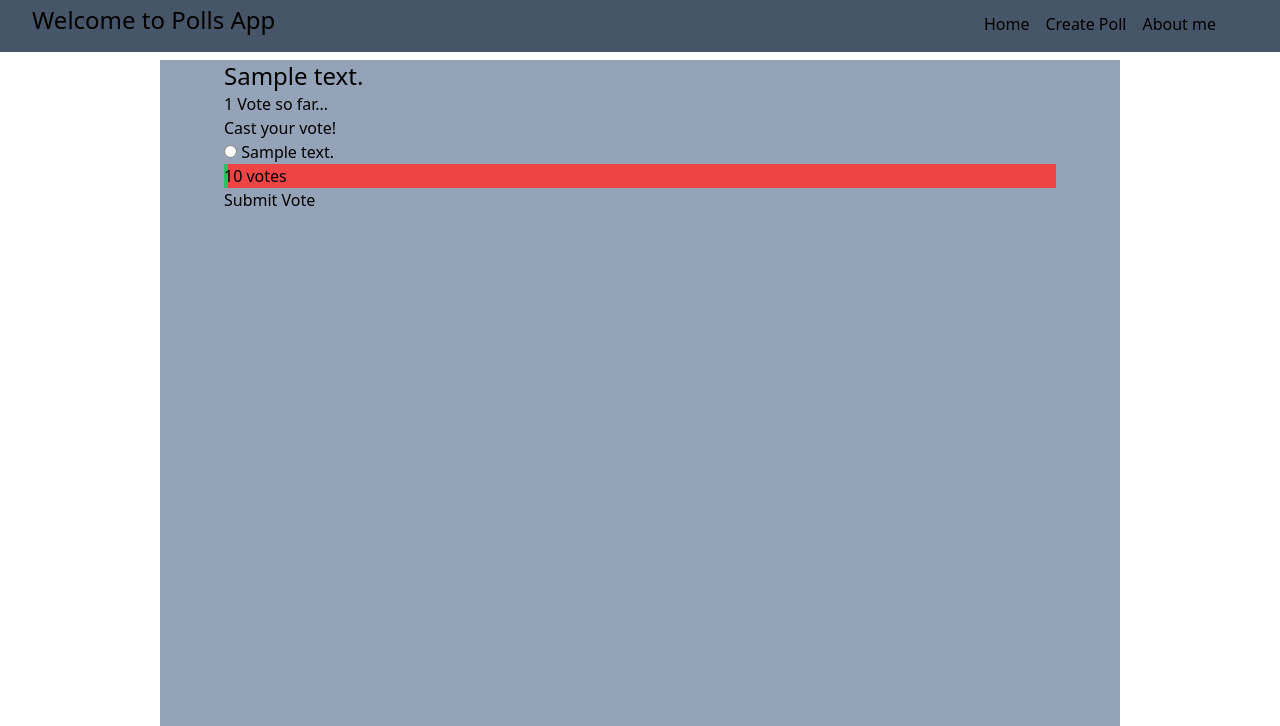
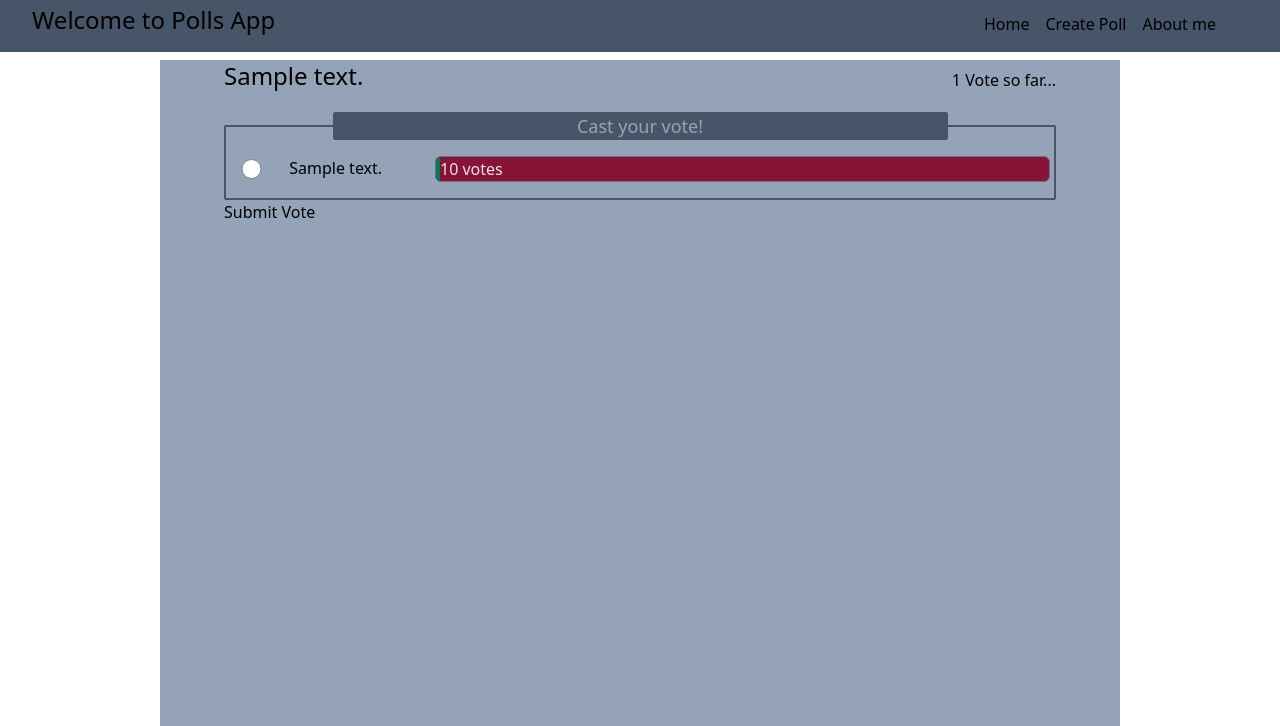
Before and after one commit to wstrother/events_site, a Django app: template polls/templates/polls/base_detail.html in a window 1280 px wide. Shown: the top 726 px of the page. Run offline with Django 5.2, Linux system fonts and the light colour scheme; the template is opened without the code that fills it: most values are stand-ins (such as "Sample title", 1, 10 or a date in 2020); style sheets or scripts are compiled from the project's sources; some libraries are stand-ins or nearby versions.

Commit message:
tailwind on vote form

```diff
--- a/polls/templates/polls/components/vote_meter.html
+++ b/polls/templates/polls/components/vote_meter.html
@@ -1,12 +1,12 @@
-<div class="flex bg-red-500 relative overflow-hidden"
+<div class="flex bg-rose-900 relative overflow-hidden rounded-md border border-gray-500"
     id="vote-meter-div-{{choice.id}}"
     >
 
-    <span class="absolute z-10">
+    <span class="absolute z-10 text-gray-200 mx-1">
         {{ choice.votes }} vote{{ choice.votes|pluralize }}
     </span>
 
-    <div class="flex bg-green-500 vote-meter {% if loading %}loading{% endif %}"
+    <div class="flex bg-emerald-700 vote-meter {% if loading %}loading{% endif %}"
         style="width:{{ choice.get_vote_share }}%"
         id="vote-meter-inner-div-{{choice.id}}"
         >
--- a/polls/templates/polls/detail.html
+++ b/polls/templates/polls/detail.html
@@ -1,7 +1,9 @@
-<h1>{{ question.question_text }}</h1>
+<div class="flex flex-row justify-between items-end mb-4 pb-1">
+  <h1>{{ question.question_text }}</h1>
 
-<div>
-{{ question.get_vote_count }} Vote{{ question.get_vote_count|pluralize }} so far...
+  <div>
+  {{ question.get_vote_count }} Vote{{ question.get_vote_count|pluralize }} so far...
+  </div>
 </div>
 
 <form id="vote-form"
@@ -13,18 +15,20 @@
 
 {% csrf_token %}
 
-<fieldset class="flex flex-col">
-  <legend>
+<fieldset class="flex flex-col border-[2px] border-slate-600 p-1 gap-4 rounded-sm py-4">
+  <legend class="bg-slate-600 text-gray-400 w-3/4 mx-auto text-lg font-medium text-center rounded-sm">
     {%if not submitted %}Cast your vote!{% else %}Your vote has been cast!{% endif %}
   </legend>
 
   {% for choice in question.choice_set.all %}
-    <label for="id_choices_{{forloop.counter}}">
+    <label for="id_choices_{{forloop.counter}}" class="grid grid-cols-[1fr_3fr_75%] gap-4">
 
       {% if not submitted %}
-        <span>
-        <input type="radio" name="choices" value="{{choice.id}}" id="id_choices_{{forloop.counter}}" required />
-        </span>
+        <input type="radio" name="choices" value="{{choice.id}}" id="id_choices_{{forloop.counter}}"
+          class="accent-slate-500 border-slate-500 h-3/4 my-auto rounded-md"
+          required />
+        {% else %}
+        <span>&nbsp;</span>
       {% endif %}
 
       <span>{{ choice.choice_text }}</span>
--- a/tailwind.config.js
+++ b/tailwind.config.js
@@ -1,8 +1,5 @@
 /** @type {import('tailwindcss').Config} */
 module.exports = {
-  plugins: [
-    require('@tailwindcss/typography')
-  ],
   content: [
     './**/templates/**/*.html',
   ],
```
Also changed, not shown: polls/static/polls/input.css (line endings or trailing spaces).
